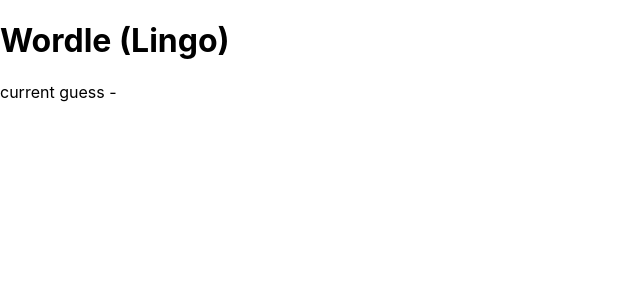
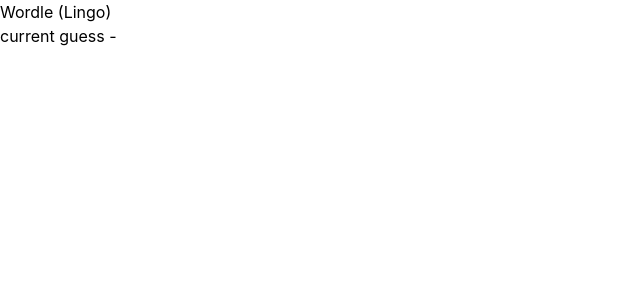
Before and after one commit to ChenHuei/Wordle, a React (Create React App) app: page / in a window 1280 px wide. Shown: the top 300 px of the page, without its empty margins (0-640 px from the left). Built offline with nearby package versions, Linux system fonts and the light colour scheme; data requests are answered from the project's data file.

Commit message:
add tailwind

```diff
--- a/package.json
+++ b/package.json
@@ -40,5 +40,8 @@
       "last 1 firefox version",
       "last 1 safari version"
     ]
+  },
+  "devDependencies": {
+    "tailwindcss": "^3.1.8"
   }
 }
--- /dev/null
+++ b/tailwind.config.js
@@ -0,0 +1,8 @@
+/** @type {import('tailwindcss').Config} */
+module.exports = {
+  content: ["./src/**/*.{js,jsx,ts,tsx}"],
+  theme: {
+    extend: {},
+  },
+  plugins: [],
+};
```
Also changed, not shown: src/index.css (+7 -3 lines), 1 other file (tests, documents, lock files or other folders).
